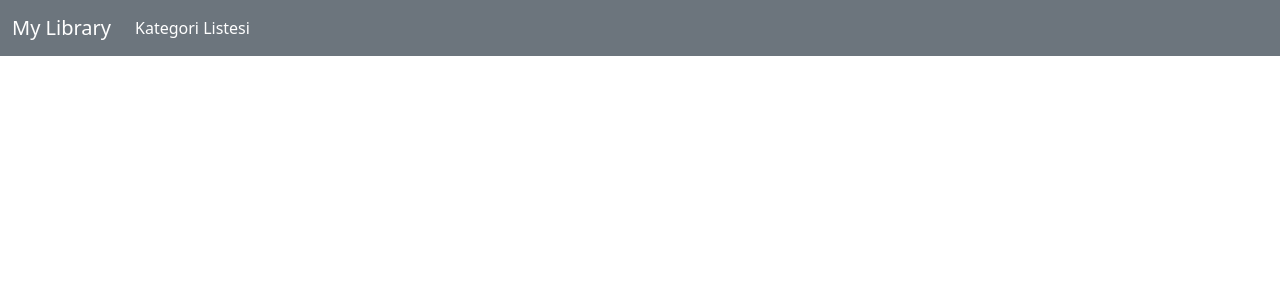
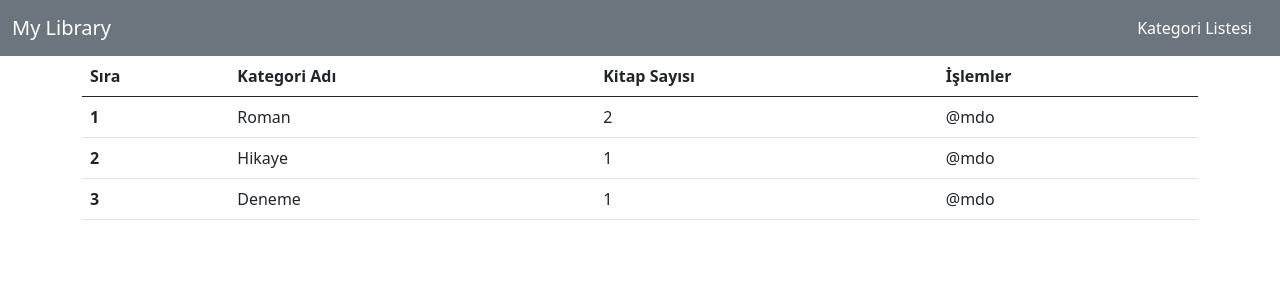
Before and after one commit to serdarferhat/library, a React (Create React App) app: page /list-categories in a window 1280 px wide. Shown: the top 300 px of the page. Built offline with nearby package versions, Linux system fonts and the light colour scheme; data requests are answered from the project's data file.

Commit message:
category_işlemhariç

```diff
--- a/db.json
+++ b/db.json
@@ -26,6 +26,15 @@
       "publisher": "ışıklı",
       "categoryId": "1",
       "isRead": true
+    },
+    {
+      "id": "1677919820566",
+      "title": "Köy Bakkaliyesi",
+      "author": "Mehmet Kamış",
+      "isbn": "45454545454",
+      "publisher": "iş bankası",
+      "categoryId": "2",
+      "isRead": true
     }
   ],
   "categories": [
--- a/src/components/Header.js
+++ b/src/components/Header.js
@@ -9,25 +9,10 @@ const Header = () => {
         <Link className="navbar-brand" to={"/"} >
           My Library
         </Link>
-        <button
-          className="navbar-toggler"
-          type="button"
-          data-bs-toggle="collapse"
-          data-bs-target="#navbarNav"
-          aria-controls="navbarNav"
-          aria-expanded="false"
-          aria-label="Toggle navigation">
-          <span className="navbar-toggler-icon"></span>
-        </button>
-        <div className="collapse navbar-collapse" id="navbarNav">
-          <ul className="navbar-nav">
-            <li className="nav-item">
-              <Link className="nav-link active" to={"/list-categories"}>
+         <Link className="nav-link" style={{color:"white"}} to={"/list-categories"}>
                 Kategori Listesi
               </Link>
-            </li>
-          </ul>
-        </div>
+
       </div>
     </nav>
   );
--- a/src/pages/ListCategories.js
+++ b/src/pages/ListCategories.js
@@ -6,16 +6,46 @@ import { useSelector } from 'react-redux'
 
 
 const ListCategories = () => {
-                const {categoriesState}=useSelector(state=>state)
+  const {booksState, categoriesState } = useSelector(state => state)
   return (
     <div>
-    <Header/>
-    {/* {
-     categoriesState.categories.length===0 &&(
+      <Header />
+      <div className='container'>
+        {
+          categoriesState.categories.length === 0 && (
+            <div className="alert alert-danger" role="alert">
+              Kayıtlı bir kategori yok!!
+            </div>
+          )
+        }
+        {
+          categoriesState.categories.length > 0 && (
 
-     )
-    } */}
-                  </div>
+            <table className="table">
+  <thead>
+    <tr>
+      <th scope="col">Sıra</th>
+      <th scope="col">Kategori Adı</th>
+      <th scope="col">Kitap Sayısı</th>
+      <th scope="col">İşlemler</th>
+    </tr>
+  </thead>
+  <tbody>
+  {categoriesState.categories.map((category,index)=>(
+     <tr key={index}>
+     <th scope="row">{index+1}</th>
+     <td>{category.name}</td>
+     <td>{booksState.books.filter(item=>item.categoryId===category.id).length}</td>
+     <td>@mdo</td>
+   </tr>
+  ))}
+  </tbody>
+</table>
+
+            )
+        }
+      </div>
+    </div>
   )
 }
 
```
